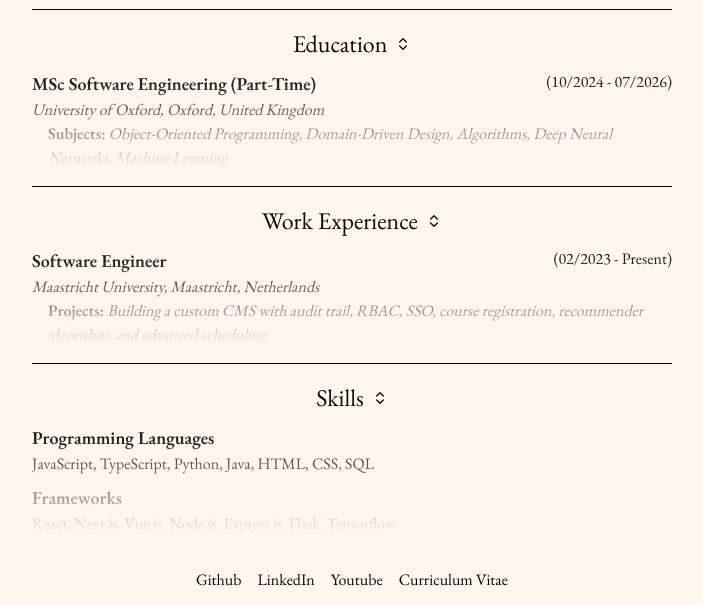
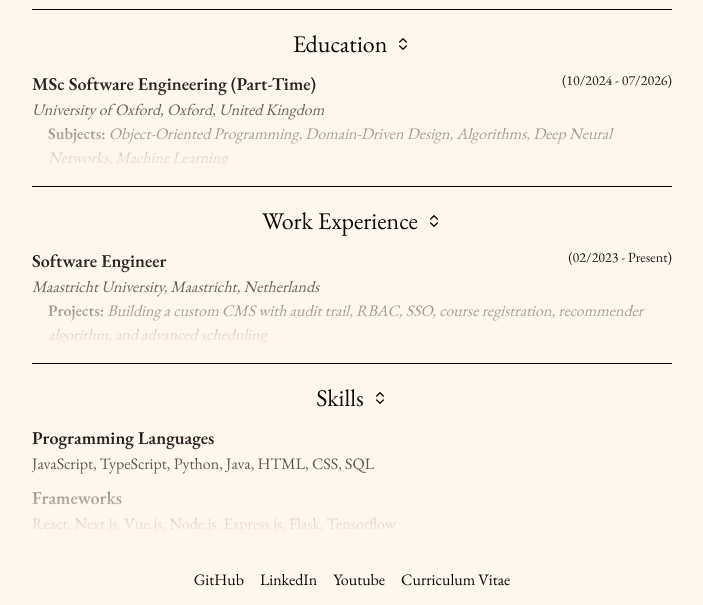
Before and after one commit to gabeha/minimal-portfolio, a Next.js app: page / in a window 1280 px wide. Shown: the part 212-817 px from the top of the page, without its empty margins (288-991 px from the left). Built offline with nearby package versions, Linux system fonts and the light colour scheme.

Commit message:
small layout fixes

```diff
--- a/app/layout.tsx
+++ b/app/layout.tsx
@@ -60,7 +60,7 @@ export default function RootLayout({
         </div>
         <footer className="w-full mex-auto flex justify-center items-center gap-4 py-4">
           <a href="https://github.com/gabeha" target="_blank">
-            Github
+            GitHub
           </a>
           <a href="https://www.linkedin.com/in/gabriel-hauss/" target="_blank">
             LinkedIn
--- a/components/timeline-item.tsx
+++ b/components/timeline-item.tsx
@@ -22,7 +22,7 @@ export default function TimelineItem({
     <div>
       <div className="flex justify-between">
         <h3 className="text-base sm:text-lg font-semibold">{title}</h3>
-        <span>{date}</span>
+        <span className="text-right text-sm">{date}</span>
       </div>
       <p className="italic">{location}</p>
       <div className="ml-4">
```
